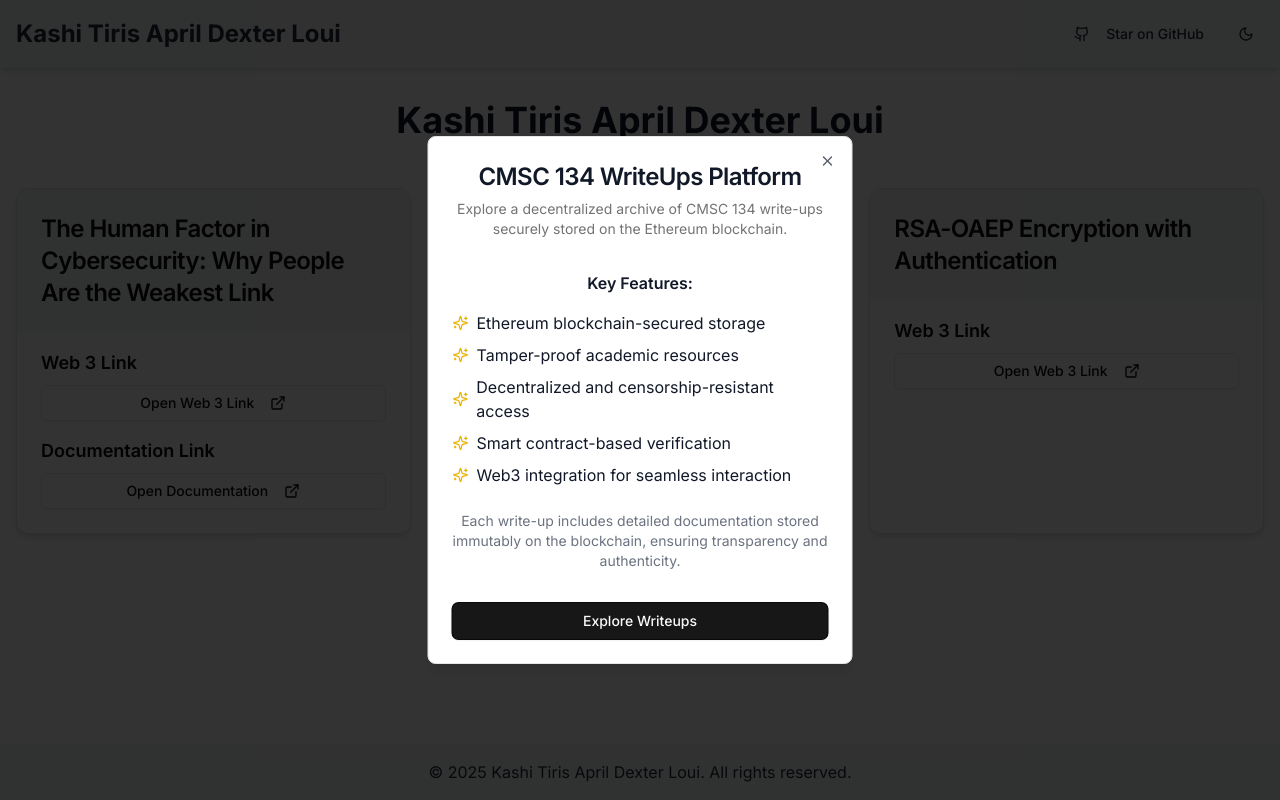
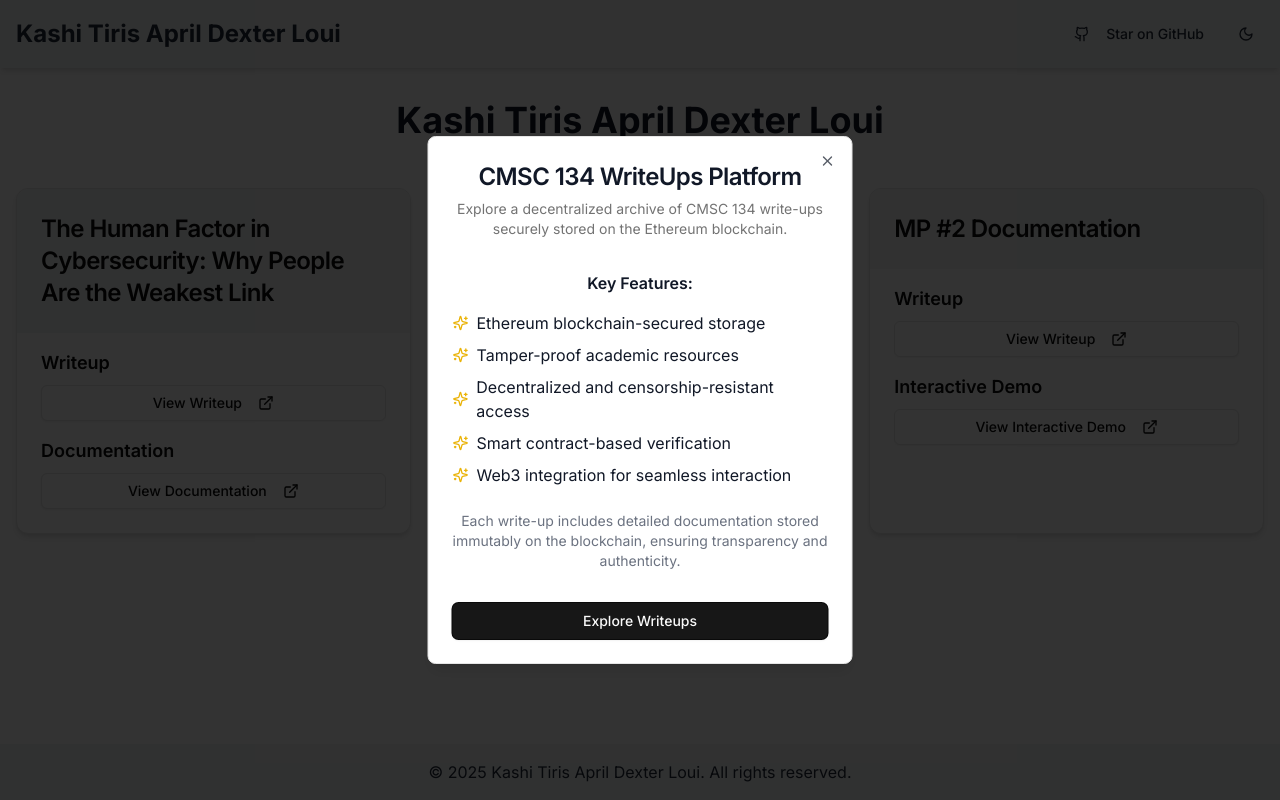
Before and after one commit to rgestudillo/cmsc134-writeups, a Next.js app: page / in a window 1280 px wide. Built offline with nearby package versions, Linux system fonts and the light colour scheme.

Commit message:
Enhance Writeup component with customizable button titles and section headers; update documentation links for MP #1 and MP #2

```diff
--- a/app/components/Writeup.tsx
+++ b/app/components/Writeup.tsx
@@ -9,9 +9,21 @@ interface WriteupProps {
   title: string
   web3Link?: string
   docsLink?: string
+  web3ButtonTitle?: string
+  docsButtonTitle?: string
+  web3SectionTitle?: string
+  docsSectionTitle?: string
 }
 
-export default function Writeup({ title, web3Link, docsLink }: WriteupProps) {
+export default function Writeup({
+  title,
+  web3Link,
+  docsLink,
+  web3ButtonTitle = "View",
+  docsButtonTitle = "View",
+  web3SectionTitle = "Web 3 Link",
+  docsSectionTitle = "Documentation Link"
+}: WriteupProps) {
   const isComingSoon = !web3Link && !docsLink
 
   return (
@@ -29,7 +41,7 @@ export default function Writeup({ title, web3Link, docsLink }: WriteupProps) {
           <>
             {web3Link && (
               <div>
-                <h3 className="text-lg font-semibold mb-2">Web 3 Link</h3>
+                <h3 className="text-lg font-semibold mb-2">{web3SectionTitle}</h3>
                 <Button asChild variant="outline" className="w-full">
                   <a
                     href={web3Link}
@@ -37,7 +49,7 @@ export default function Writeup({ title, web3Link, docsLink }: WriteupProps) {
                     rel="noopener noreferrer"
                     className="inline-flex items-center justify-center"
                   >
-                    Open Web 3 Link
+                    {web3ButtonTitle}
                     <ExternalLink className="ml-2 h-4 w-4" />
                   </a>
                 </Button>
@@ -45,7 +57,7 @@ export default function Writeup({ title, web3Link, docsLink }: WriteupProps) {
             )}
             {docsLink && (
               <div>
-                <h3 className="text-lg font-semibold mb-2">Documentation Link</h3>
+                <h3 className="text-lg font-semibold mb-2">{docsSectionTitle}</h3>
                 <Button asChild variant="outline" className="w-full">
                   <a
                     href={docsLink}
@@ -53,7 +65,7 @@ export default function Writeup({ title, web3Link, docsLink }: WriteupProps) {
                     rel="noopener noreferrer"
                     className="inline-flex items-center justify-center"
                   >
-                    Open Documentation
+                    {docsButtonTitle}
                     <ExternalLink className="ml-2 h-4 w-4" />
                   </a>
                 </Button>
--- a/app/page.tsx
+++ b/app/page.tsx
@@ -12,17 +12,30 @@ export default function Home() {
           title="The Human Factor in Cybersecurity: Why People Are the Weakest Link"
           web3Link="https://mirror.xyz/0x14995Acf9Dba6F5922e2847E86Eb94BD92D443Ac/cWum054tfGWf-fduOn0tXO3lFkR-BAbN97UgStv4QgY"
           docsLink="https://docs.google.com/document/d/e/2PACX-1vR6Qpk739U6vYvQ3N9hHakMw-7Ldx5P2mKEU0JjyBat3N8J3GfMSY49a7qr-xb8Tb8h3NQ2ZHBTWxiS/pub"
+          web3ButtonTitle="View Writeup"
+          docsButtonTitle="View Documentation"
+          web3SectionTitle="Writeup"
+          docsSectionTitle="Documentation"
         />
         <Writeup
           id={1}
           title="MP #1 Documentation"
           web3Link="https://mirror.xyz/0x14995Acf9Dba6F5922e2847E86Eb94BD92D443Ac/yQ5HdC271Grfazn2JNakgGsUGAfim1QBh0LAwMAS4Ow"
           docsLink="https://docs.google.com/document/d/e/2PACX-1vQwy44erukRyzDByN-UIjjQ46OvhRvFDJ8V0jkrxddO8P9HsaRQtyVJ8t_I-YwDTNw62exVRcOjZ_AE/pub"
+          web3ButtonTitle="View Writeup"
+          docsButtonTitle="View Documentation"
+          web3SectionTitle="Writeup"
+          docsSectionTitle="Documentation"
         />
         <Writeup
           id={2}
-          title="RSA-OAEP Encryption with Authentication"
-          web3Link="/rsa-encrypt"
+          title="MP #2 Documentation"
+          web3Link="https://mirror.xyz/0x14995Acf9Dba6F5922e2847E86Eb94BD92D443Ac/1B3s_9vq6JdJ5Og1OSmEj6XVm-jsL9pNQxn2RmlFQqc"
+          docsLink="/rsa-encrypt"
+          web3ButtonTitle="View Writeup"
+          docsButtonTitle="View Interactive Demo"
+          web3SectionTitle="Writeup"
+          docsSectionTitle="Interactive Demo"
         />
       </div>
     </div>
```
